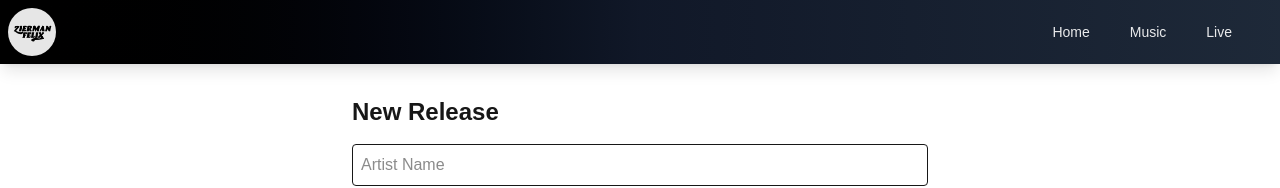
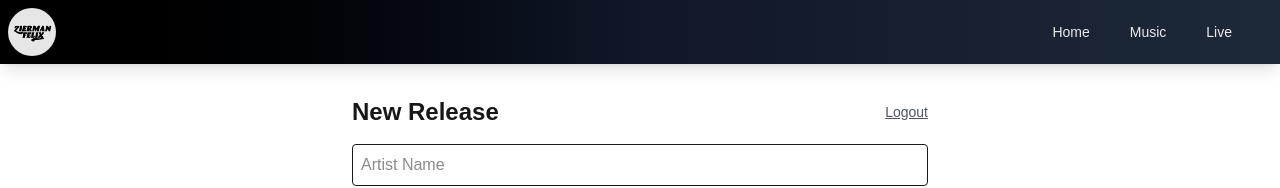
Before and after one commit to dziermanfelix/zierfx, a Next.js app: page /upload in a window 1280 px wide. Shown: the top 188 px of the page. Built offline with nearby package versions, Linux system fonts and the light colour scheme.

Commit message:
adding logout button to admin pages

```diff
--- a/src/app/albums/[artist]/[album]/edit/page.tsx
+++ b/src/app/albums/[artist]/[album]/edit/page.tsx
@@ -1,18 +1,25 @@
 'use client';
 
 import { useEffect, useState } from 'react';
-import { useParams } from 'next/navigation';
+import { useParams, useRouter } from 'next/navigation';
 import AlbumInfo from '@/components/AlbumInfo';
 import LibraryLink from '@/components/LIbraryLink';
 import EditAlbumForm from '@/components/EditAlbumForm';
 import { AlbumWithTracks } from '@/types/music';
 import { Artist } from '@prisma/client';
+import { routes } from '@/utils/routes';
 
 export default function EditAlbumPage() {
+  const router = useRouter();
   const { artist: artistParam, album: albumParam } = useParams() as { artist: string; album: string };
   const [album, setAlbum] = useState<AlbumWithTracks>();
   const [artist, setArtist] = useState<Artist>();
   const [loading, setLoading] = useState(true);
+
+  const handleLogout = async () => {
+    await fetch('/api/auth/logout', { method: 'POST' });
+    router.push(routes.HOME);
+  };
 
   useEffect(() => {
     setLoading(true);
@@ -35,8 +42,11 @@ export default function EditAlbumPage() {
 
   return (
     <main className='p-8 space-y-4'>
-      <div className='p-2'>
+      <div className='p-2 flex justify-between items-center'>
         <LibraryLink />
+        <button onClick={handleLogout} className='text-sm text-gray-600 hover:text-gray-800 underline'>
+          Logout
+        </button>
       </div>
 
       <div className='border rounded p-2 m-2'>
--- a/src/app/upload/page.tsx
+++ b/src/app/upload/page.tsx
@@ -14,6 +14,11 @@ export default function UploadPage() {
   const [releaseDate, setReleaseDate] = useState('');
   const [artwork, setArtwork] = useState<File | null>(null);
   const [tracks, setTracks] = useState<{ name: string; file: File | null }[]>([{ name: '', file: null }]);
+
+  const handleLogout = async () => {
+    await fetch('/api/auth/logout', { method: 'POST' });
+    router.push(routes.HOME);
+  };
 
   const handleSubmit = async (e: React.FormEvent) => {
     e.preventDefault();
@@ -52,7 +57,12 @@ export default function UploadPage() {
   return (
     <main className='p-8'>
       <div className='max-w-xl mx-auto space-y-4'>
-        <h1 className='text-2xl font-bold'>New Release</h1>
+        <div className='flex justify-between items-center'>
+          <h1 className='text-2xl font-bold'>New Release</h1>
+          <button onClick={handleLogout} className='text-sm text-gray-600 hover:text-gray-800 underline'>
+            Logout
+          </button>
+        </div>
         <form onSubmit={handleSubmit} className='space-y-4'>
           <input
             type='text'
```
